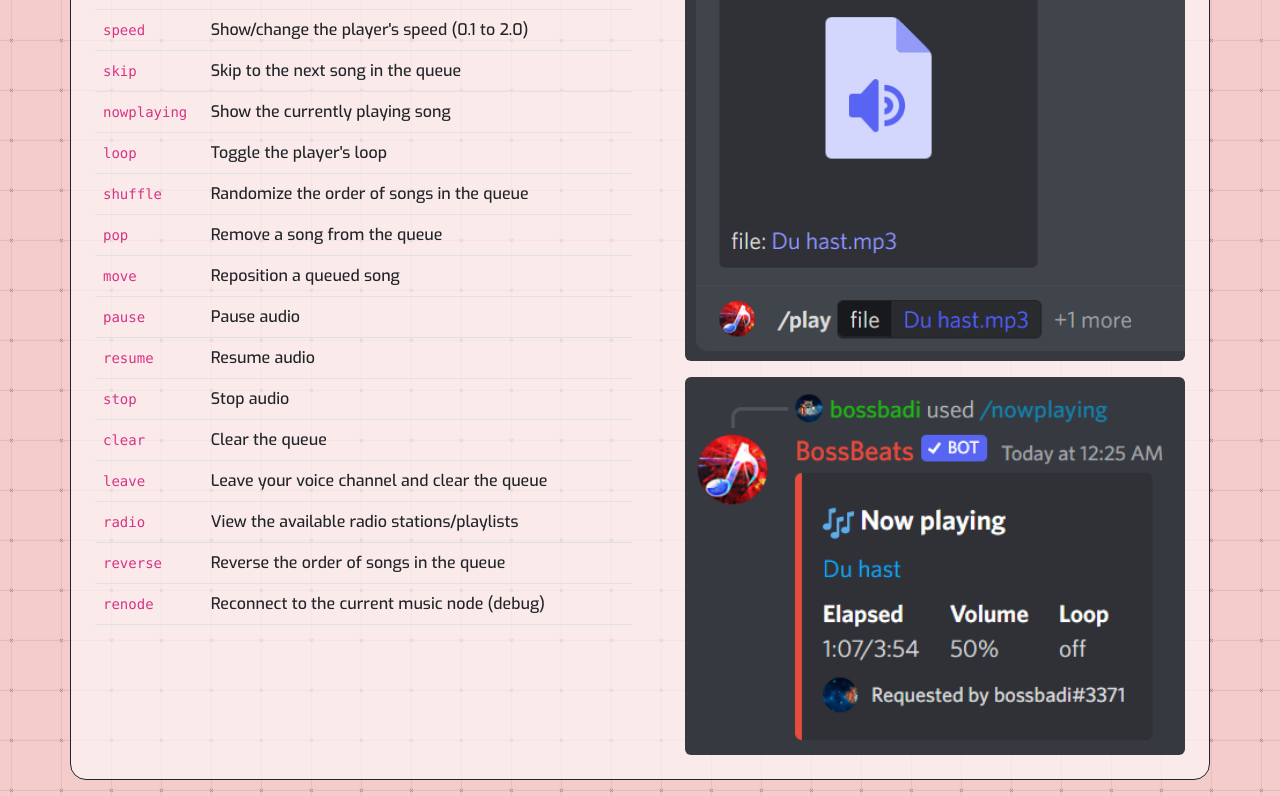
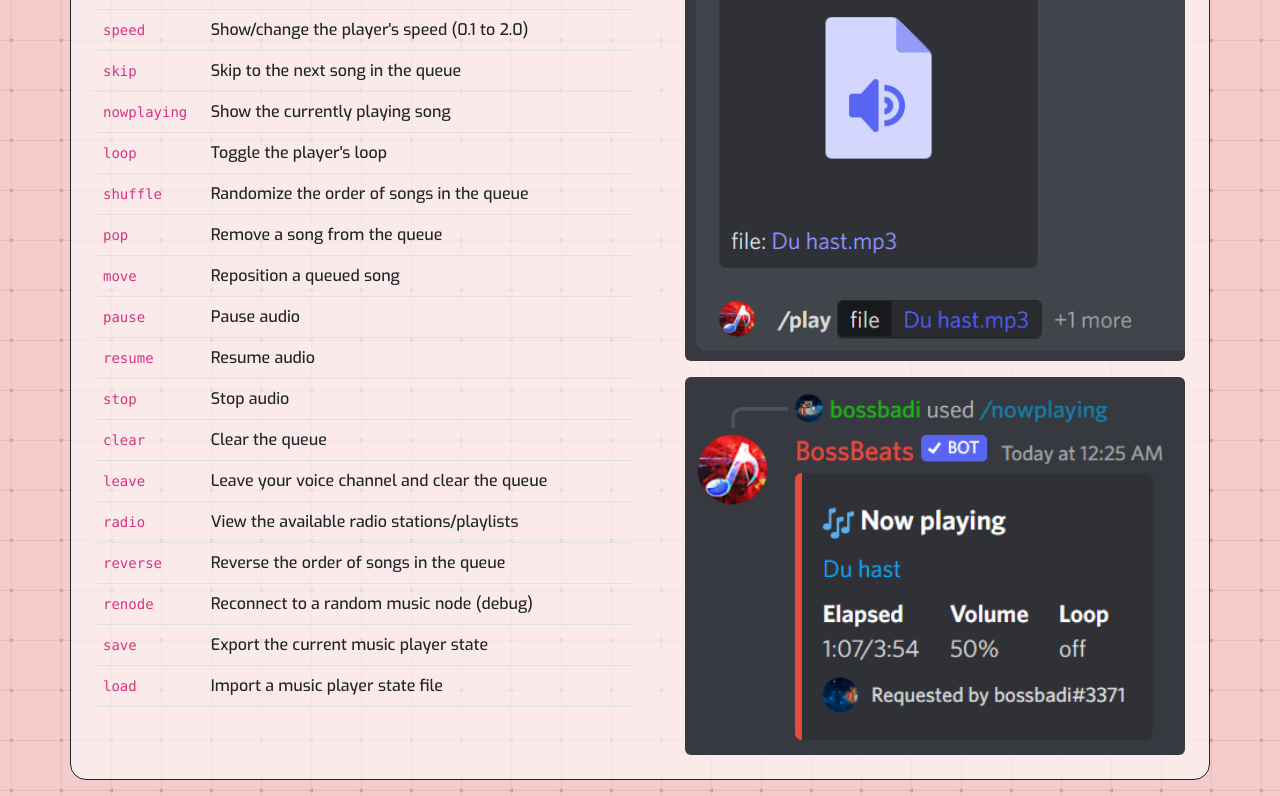
Before and after one commit to bossbadi-web/bossbeats, a plain HTML site: page index.html in a window 1280 px wide. Shown: the part 671-1467 px from the top of the page. Drawn offline with Linux system fonts and the light colour scheme.

Commit message:
update commands

```diff
--- a/index.html
+++ b/index.html
@@ -164,7 +164,15 @@
             </tr>
             <tr>
               <td><code>renode</code></td>
-              <td>Reconnect to the current music node (debug)</td>
+              <td>Reconnect to a random music node (debug)</td>
+            </tr>
+            <tr>
+              <td><code>save</code></td>
+              <td>Export the current music player state</td>
+            </tr>
+            <tr>
+              <td><code>load</code></td>
+              <td>Import a music player state file</td>
             </tr>
           </table>
         </div>
```
